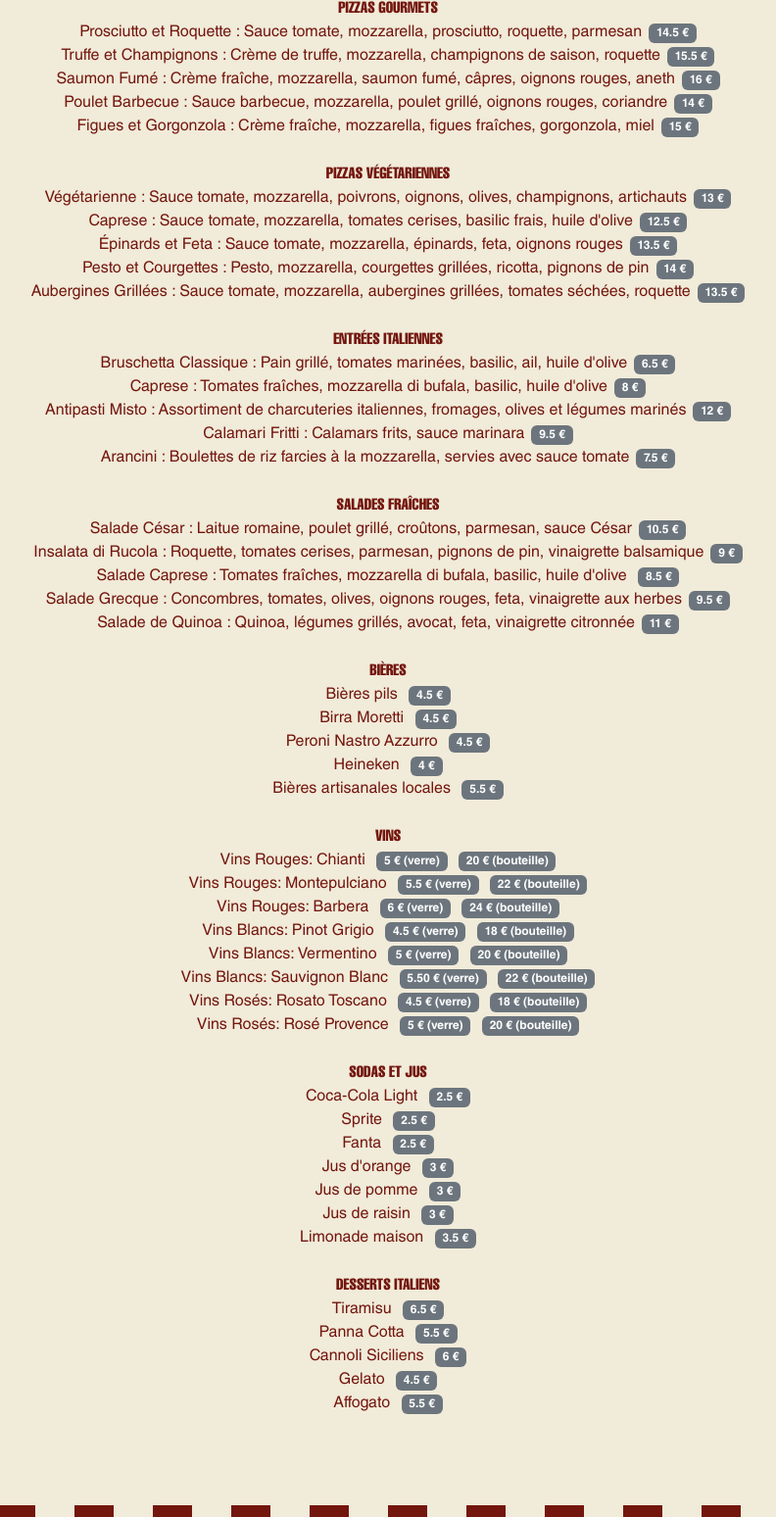
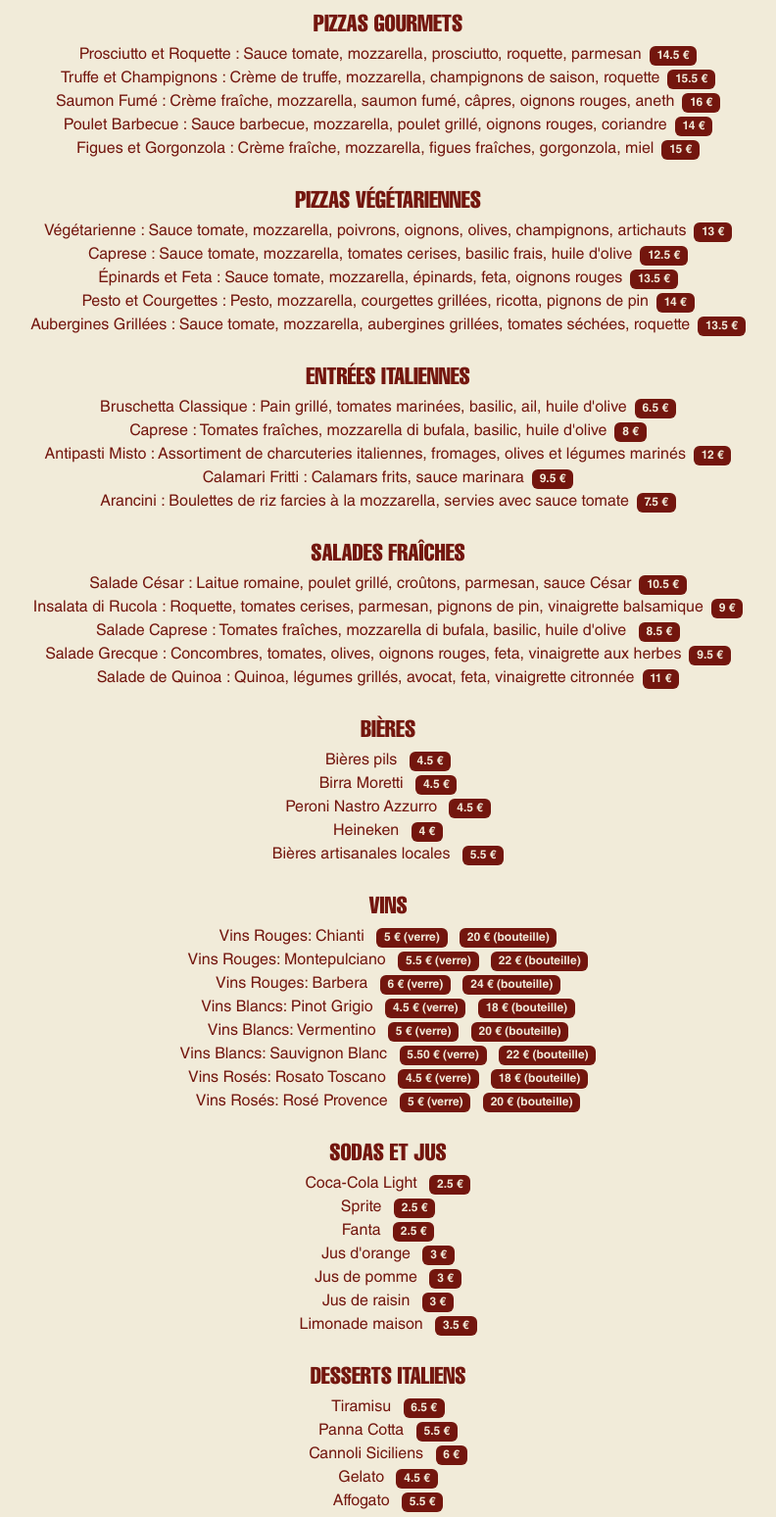
Before and after one commit to Lumar-ux/restaurant-css-framework, a plain HTML site: page menu.html in a window 1280 px wide. Shown: the part 566-2114 px from the top of the page at 98% size, without its empty margins (244-1036 px from the left). Drawn offline with nearby package versions, Linux system fonts and the light colour scheme.

Commit message:
Mobile Responsive v02

```diff
--- a/menu.html
+++ b/menu.html
@@ -8,7 +8,7 @@
     <title>Menu</title>
   </head>
   <body style="background-color: #f1ebd9;">
-  <nav class="navbar navbar-expand-lg"style="background-color: #73160E;">
+    <nav class="navbar navbar-expand-md"style="background-color: #73160E;">
       <section class="container">
         <div class="row m-0 w-100">
           <div class="col mx-0 p-0 d-flex justify-content-between align-items-center">
@@ -43,64 +43,64 @@
             <h1 class="title-menu text-center">MENU</h1>
             <ul class="text-center px-0">
               <li class="title_list text-uppercase pt-0">Pizzas Classiques</li>
-            <li>Margherita : Sauce tomate, mozzarella, basilic frais <span class="badge text-bg-secondary">10.5 €</span></li>
-            <li>Pepperoni : tomate, mozzarella, pepperoni<span class="badge text-bg-secondary">12 €</span></li>
-            <li>Quatre Fromages : Mozzarella, gorgonzola, parmesan, chèvre<span class="badge text-bg-secondary">13 €</span></li>
-            <li>Hawaiian : Sauce tomate, mozzarella, jambon, ananas<span class="badge text-bg-secondary">12.5 €</span></li>
-            <li>Reine : Sauce tomate, mozzarella, jambon, champignons<span class="badge text-bg-secondary">12 €</span></li>
+              <li>Margherita : Sauce tomate, mozzarella, basilic frais <span class="badge ms-2">10.5 €</span></li>
+              <li>Pepperoni : tomate, mozzarella, pepperoni<span class="badge ms-2">12 €</span></li>
+              <li>Quatre Fromages : Mozzarella, gorgonzola, parmesan, chèvre<span class="badge ms-2">13 €</span></li>
+              <li>Hawaiian : Sauce tomate, mozzarella, jambon, ananas<span class="badge ms-2">12.5 €</span></li>
+              <li>Reine : Sauce tomate, mozzarella, jambon, champignons<span class="badge ms-2">12 €</span></li>
               <li class="title_list text-uppercase">Pizzas Gourmets</li>
-            <li>Prosciutto et Roquette : Sauce tomate, mozzarella, prosciutto, roquette, parmesan<span class="badge text-bg-secondary">14.5 €</span></li>
-            <li>Truffe et Champignons : Crème de truffe, mozzarella, champignons de saison, roquette<span class="badge text-bg-secondary">15.5 €</span></li>
-            <li>Saumon Fumé : Crème fraîche, mozzarella, saumon fumé, câpres, oignons rouges, aneth<span class="badge text-bg-secondary">16 €</span></li>
-            <li>Poulet Barbecue : Sauce barbecue, mozzarella, poulet grillé, oignons rouges, coriandre<span class="badge text-bg-secondary">14 €</span></li>
-            <li>Figues et Gorgonzola : Crème fraîche, mozzarella, figues fraîches, gorgonzola, miel<span class="badge text-bg-secondary">15 €</span></li>
+              <li>Prosciutto et Roquette : Sauce tomate, mozzarella, prosciutto, roquette, parmesan<span class="badge ms-2">14.5 €</span></li>
+              <li>Truffe et Champignons : Crème de truffe, mozzarella, champignons de saison, roquette<span class="badge ms-2">15.5 €</span></li>
+              <li>Saumon Fumé : Crème fraîche, mozzarella, saumon fumé, câpres, oignons rouges, aneth<span class="badge ms-2">16 €</span></li>
+              <li>Poulet Barbecue : Sauce barbecue, mozzarella, poulet grillé, oignons rouges, coriandre<span class="badge ms-2">14 €</span></li>
+              <li>Figues et Gorgonzola : Crème fraîche, mozzarella, figues fraîches, gorgonzola, miel<span class="badge ms-2">15 €</span></li>
               <li class="title_list text-uppercase">Pizzas Végétariennes</li>
-            <li>Végétarienne : Sauce tomate, mozzarella, poivrons, oignons, olives, champignons, artichauts<span class="badge text-bg-secondary">13 €</span></li>
-            <li>Caprese : Sauce tomate, mozzarella, tomates cerises, basilic frais, huile d'olive<span class="badge text-bg-secondary">12.5 €</span></li>
-            <li>Épinards et Feta : Sauce tomate, mozzarella, épinards, feta, oignons rouges<span class="badge text-bg-secondary">13.5 €</span></li>
-            <li>Pesto et Courgettes : Pesto, mozzarella, courgettes grillées, ricotta, pignons de pin<span class="badge text-bg-secondary">14 €</span></li>
-            <li>Aubergines Grillées : Sauce tomate, mozzarella, aubergines grillées, tomates séchées, roquette<span class="badge text-bg-secondary">13.5 €</span></li>
+              <li>Végétarienne : Sauce tomate, mozzarella, poivrons, oignons, olives, champignons, artichauts<span class="badge ms-2">13 €</span></li>
+              <li>Caprese : Sauce tomate, mozzarella, tomates cerises, basilic frais, huile d'olive<span class="badge ms-2">12.5 €</span></li>
+              <li>Épinards et Feta : Sauce tomate, mozzarella, épinards, feta, oignons rouges<span class="badge ms-2">13.5 €</span></li>
+              <li>Pesto et Courgettes : Pesto, mozzarella, courgettes grillées, ricotta, pignons de pin<span class="badge ms-2">14 €</span></li>
+              <li>Aubergines Grillées : Sauce tomate, mozzarella, aubergines grillées, tomates séchées, roquette<span class="badge ms-2">13.5 €</span></li>
               <li class="title_list text-uppercase">Entrées Italiennes</li>
-            <li>Bruschetta Classique : Pain grillé, tomates marinées, basilic, ail, huile d'olive<span class="badge text-bg-secondary">6.5 €</span></li>
-            <li>Caprese : Tomates fraîches, mozzarella di bufala, basilic, huile d'olive<span class="badge text-bg-secondary">8 €</span></li>
-            <li>Antipasti Misto : Assortiment de charcuteries italiennes, fromages, olives et légumes marinés<span class="badge text-bg-secondary">12 €</span></li>
-            <li>Calamari Fritti : Calamars frits, sauce marinara<span class="badge text-bg-secondary">9.5 €</span></li>
-            <li>Arancini : Boulettes de riz farcies à la mozzarella, servies avec sauce tomate<span class="badge text-bg-secondary">7.5 €</span></li>
+              <li>Bruschetta Classique : Pain grillé, tomates marinées, basilic, ail, huile d'olive<span class="badge ms-2">6.5 €</span></li>
+              <li>Caprese : Tomates fraîches, mozzarella di bufala, basilic, huile d'olive<span class="badge ms-2">8 €</span></li>
+              <li>Antipasti Misto : Assortiment de charcuteries italiennes, fromages, olives et légumes marinés<span class="badge ms-2">12 €</span></li>
+              <li>Calamari Fritti : Calamars frits, sauce marinara<span class="badge ms-2">9.5 €</span></li>
+              <li>Arancini : Boulettes de riz farcies à la mozzarella, servies avec sauce tomate<span class="badge ms-2">7.5 €</span></li>
               <li class="title_list text-uppercase">Salades Fraîches</li>
-            <li>Salade César : Laitue romaine, poulet grillé, croûtons, parmesan, sauce César<span class="badge text-bg-secondary">10.5 €</span></li>
-            <li>Insalata di Rucola : Roquette, tomates cerises, parmesan, pignons de pin, vinaigrette balsamique<span class="badge text-bg-secondary">9 €</span></li>
-            <li>Salade Caprese : Tomates fraîches, mozzarella di bufala, basilic, huile d'olive <span class="badge text-bg-secondary">8.5 €</span></li>
-            <li>Salade Grecque : Concombres, tomates, olives, oignons rouges, feta, vinaigrette aux herbes<span class="badge text-bg-secondary">9.5 €</span></li>
-            <li>Salade de Quinoa : Quinoa, légumes grillés, avocat, feta, vinaigrette citronnée<span class="badge text-bg-secondary">11 €</span></li>
+              <li>Salade César : Laitue romaine, poulet grillé, croûtons, parmesan, sauce César<span class="badge ms-2">10.5 €</span></li>
+              <li>Insalata di Rucola : Roquette, tomates cerises, parmesan, pignons de pin, vinaigrette balsamique<span class="badge ms-2">9 €</span></li>
+              <li>Salade Caprese : Tomates fraîches, mozzarella di bufala, basilic, huile d'olive <span class="badge ms-2">8.5 €</span></li>
+              <li>Salade Grecque : Concombres, tomates, olives, oignons rouges, feta, vinaigrette aux herbes<span class="badge ms-2">9.5 €</span></li>
+              <li>Salade de Quinoa : Quinoa, légumes grillés, avocat, feta, vinaigrette citronnée<span class="badge ms-2">11 €</span></li>
               <li class="title_list text-uppercase">Bières</li>
-            <li>Bières pils <span class="badge text-bg-secondary">4.5 €</span></li>
-            <li>Birra Moretti <span class="badge text-bg-secondary">4.5 €</span></li>
-            <li>Peroni Nastro Azzurro <span class="badge text-bg-secondary">4.5 €</span></li>
-            <li>Heineken <span class="badge text-bg-secondary">4 €</span></li>
-            <li>Bières artisanales locales <span class="badge text-bg-secondary">5.5 €</span></li>
+              <li>Bières pils <span class="badge ms-2">4.5 €</span></li>
+              <li>Birra Moretti <span class="badge ms-2">4.5 €</span></li>
+              <li>Peroni Nastro Azzurro <span class="badge ms-2">4.5 €</span></li>
+              <li>Heineken <span class="badge ms-2">4 €</span></li>
+              <li>Bières artisanales locales <span class="badge ms-2">5.5 €</span></li>
               <li class="title_list text-uppercase">Vins</li>
-            <li>Vins Rouges: Chianti <span class="badge text-bg-secondary">5 € (verre)</span> <span class="badge text-bg-secondary">20 € (bouteille)</span></li>
-            <li>Vins Rouges: Montepulciano <span class="badge text-bg-secondary">5.5 € (verre)</span> <span class="badge text-bg-secondary">22 € (bouteille)</span></li>
-            <li>Vins Rouges: Barbera <span class="badge text-bg-secondary">6 € (verre)</span> <span class="badge text-bg-secondary">24 € (bouteille)</span></li>
-            <li>Vins Blancs: Pinot Grigio <span class="badge text-bg-secondary">4.5 € (verre)</span> <span class="badge text-bg-secondary">18 € (bouteille)</span></li>
-            <li>Vins Blancs: Vermentino <span class="badge text-bg-secondary">5 € (verre)</span> <span class="badge text-bg-secondary">20 € (bouteille)</span></li>
-            <li>Vins Blancs: Sauvignon Blanc <span class="badge text-bg-secondary">5.50 € (verre)</span> <span class="badge text-bg-secondary">22 € (bouteille)</span></li>
-            <li>Vins Rosés: Rosato Toscano <span class="badge text-bg-secondary">4.5 € (verre)</span> <span class="badge text-bg-secondary">18 € (bouteille)</span></li>
-            <li>Vins Rosés: Rosé Provence <span class="badge text-bg-secondary">5 € (verre)</span> <span class="badge text-bg-secondary">20 € (bouteille)</span></li>
+              <li>Vins Rouges: Chianti <span class="badge ms-2">5 € (verre)</span> <span class="badge ms-2">20 € (bouteille)</span></li>
+              <li>Vins Rouges: Montepulciano <span class="badge ms-2">5.5 € (verre)</span> <span class="badge ms-2">22 € (bouteille)</span></li>
+              <li>Vins Rouges: Barbera <span class="badge ms-2">6 € (verre)</span> <span class="badge ms-2">24 € (bouteille)</span></li>
+              <li>Vins Blancs: Pinot Grigio <span class="badge ms-2">4.5 € (verre)</span> <span class="badge ms-2">18 € (bouteille)</span></li>
+              <li>Vins Blancs: Vermentino <span class="badge ms-2">5 € (verre)</span> <span class="badge ms-2">20 € (bouteille)</span></li>
+              <li>Vins Blancs: Sauvignon Blanc <span class="badge ms-2">5.50 € (verre)</span> <span class="badge ms-2">22 € (bouteille)</span></li>
+              <li>Vins Rosés: Rosato Toscano <span class="badge ms-2">4.5 € (verre)</span> <span class="badge ms-2">18 € (bouteille)</span></li>
+              <li>Vins Rosés: Rosé Provence <span class="badge ms-2">5 € (verre)</span> <span class="badge ms-2">20 € (bouteille)</span></li>
               <li class="title_list text-uppercase">Sodas et Jus</li>
-            <li>Coca-Cola Light <span class="badge text-bg-secondary">2.5 €</span></li>
-            <li>Sprite <span class="badge text-bg-secondary">2.5 €</span></li>
-            <li>Fanta <span class="badge text-bg-secondary">2.5 €</span></li>
-            <li>Jus d'orange <span class="badge text-bg-secondary">3 €</span></li>
-            <li>Jus de pomme <span class="badge text-bg-secondary">3 €</span></li>
-            <li>Jus de raisin <span class="badge text-bg-secondary">3 €</span></li>
-            <li>Limonade maison <span class="badge text-bg-secondary">3.5 €</span></li>
+              <li>Coca-Cola Light <span class="badge ms-2">2.5 €</span></li>
+              <li>Sprite <span class="badge ms-2">2.5 €</span></li>
+              <li>Fanta <span class="badge ms-2">2.5 €</span></li>
+              <li>Jus d'orange <span class="badge ms-2">3 €</span></li>
+              <li>Jus de pomme <span class="badge ms-2">3 €</span></li>
+              <li>Jus de raisin <span class="badge ms-2">3 €</span></li>
+              <li>Limonade maison <span class="badge ms-2">3.5 €</span></li>
               <li class="title_list text-uppercase">Desserts Italiens</li>
-            <li>Tiramisu <span class="badge text-bg-secondary">6.5 €</span></li>
-            <li>Panna Cotta <span class="badge text-bg-secondary">5.5 €</span></li>
-            <li>Cannoli Siciliens <span class="badge text-bg-secondary">6 €</span></li>
-            <li>Gelato <span class="badge text-bg-secondary">4.5 €</span></li>
-            <li>Affogato <span class="badge text-bg-secondary">5.5 €</span></li>
+              <li>Tiramisu <span class="badge ms-2">6.5 €</span></li>
+              <li>Panna Cotta <span class="badge ms-2">5.5 €</span></li>
+              <li>Cannoli Siciliens <span class="badge ms-2">6 €</span></li>
+              <li>Gelato <span class="badge ms-2">4.5 €</span></li>
+              <li>Affogato <span class="badge ms-2">5.5 €</span></li>
 
             </ul>
           </div>
@@ -113,14 +113,12 @@
         <div class="row px-0">
           <div class="col p-0 d-flex flex-md-row flex-column align-items-center">
             <a href="index.html" class="foot-logo-lien my-4 d-inline">
-          <img class="foot-img p-0" src="images/logo_tavola_colo_02_02.svg" alt="Logo_02" width="242px">
+              <img class="foot-img p-0" src="images/logo_tavola_colo_02_02.svg" alt="Logo_02">
             </a>
-        <!-- <div class="col p-0 d-flex flex-md-row flex-column align-items-center"> -->
             <nav class="d-flex align-items-center flex-md-row flex-column w-100">
               <ul class="p-0 mb-0 d-flex flex-md-row flex-column justify-content-between w-100">
                 <li class="d-flex justify-content-between">
                   <a class="title-ouv text-uppercase mb-0 me-4 p-0" href="restaurant.html">Ouverture</a>
-
                   <section class="d-flex flex-column mb-0 me-4">
                     <h2 class="text-uppercase"><br>Vancouver - CA</h2>
                     <p class="text-uppercase mb-0">Lundi - Vendredi <br> 14H - 00H</p>
@@ -136,7 +134,6 @@
                 <li class="text-uppercase"><a class="m-0 p-0" href="#">Sécurité</a></li>
               </ul>
             </nav>
-        <!-- </div> -->
           </div>
         </div>
       </section>
--- a/scss/index.scss
+++ b/scss/index.scss
@@ -40,7 +40,7 @@ body nav .container .row .navbar-nav a {
   color: #f1ebd9;
   font-size: 15px;
 }
-nav .navbar-toggler{
+nav .navbar-toggler {
   color: #f1ebd9;
   border: solid 2px#f1ebd9;
   margin-right: 20px;
@@ -71,10 +71,11 @@ body .main-1 .main-1-para {
 main .img-damier {
   width: 1903px;
 }
-main .main-1 .main-1-logo,main .main-1 .main-1-para{
+main .main-1 .main-1-logo,
+main .main-1 .main-1-para {
   margin-bottom: 24px;
 }
-main .main-1 .main-1-images{
+main .main-1 .main-1-images {
   width: 550px;
 }
 main .main-2 {
@@ -114,28 +115,27 @@ main .main-2 .jumbotron .parag-jumbo p {
 main .main-2 .article-card-1 {
   margin-top: 50px;
 }
-// footer {
-//   height: 195px;
-// }
 footer .row .col nav ul {
   list-style-type: none;
 }
 footer .foot-img {
   margin-right: 145px;
+  width: 242px;
 }
-footer .row .col nav ul li {
-  font-weight: normal;
-  font-size: 13px;
-}
-footer .row .col nav ul li .title-ouv {
+footer .row .col nav ul li a {
   font-weight: bold;
   font-size: 15px;
 }
 footer .foot-1 h2,
-footer .foot-1colo h2 {
+footer .foot-1colo h2{
   font-weight: normal;
   font-size: 15px;
   margin-bottom: 7px;
+}
+footer .foot-1 p,
+footer .foot-1colo p {
+  font-weight: normal;
+  font-size: 12px;
 }
 footer .foot-1colo p,
 footer .foot-1colo h2,
@@ -147,7 +147,9 @@ footer .foot-1 a {
   text-decoration: none;
   font-weight: bold;
 }
-footer .foot-1 a,footer .foot-1 p,footer .foot-1 h2{
+footer .foot-1 a,
+footer .foot-1 p,
+footer .foot-1 h2 {
   color: #73160e;
 }
 main .row .col-10 ul li {
@@ -156,8 +158,8 @@ main .row .col-10 ul li {
 }
 main .row .col-10 ul .title_list {
   font-weight: 600;
-  font-size: 16px;
-  padding-top: 25px;
+  font-size: 24px;
+  margin-top: 24px;
 }
 main .row .col-10 ul li span {
   margin-left: 7px;
@@ -170,6 +172,10 @@ main .title-resto-ca {
   height: 68px;
   color: #73160e;
   margin-bottom: 45px;
+}
+main .main-1 ul li .badge{
+  background-color: #73160e;
+  color: #f1ebd9;
 }
 
 main .carousel-item img {
@@ -218,32 +224,28 @@ body main .container .send img {
       margin-bottom: 0px;
     }
   }
-  main .img-damier {
+  body .img-damier {
     width: 100%;
     height: 80px;
     -o-object-fit: cover;
     object-fit: cover;
     -o-object-position: center;
     object-position: center;
-
   }
-  main .article-card-1 .card-all-1{
+  main .article-card-1 .card-all-1 {
     margin-bottom: 25px;
-  }
-  footer .foot-logo-lien img{
-    width: 50%;
-    margin-right: 0px;
   }
   footer .foot-img {
     margin-right: 0px;
+    width: 200px; //
   }
-  footer .foot-1colo nav ul li{
+  footer .foot-1colo nav ul li:nth-child(2),footer .foot-1 nav ul li:nth-child(2){
     margin-bottom: 24px;
-    &:last-child{
-      margin-bottom: 0px;
-    }
   }
-  main .main-1-images{
+  footer .foot-1colo nav,footer .foot-1 nav{
+    margin-bottom: 24px;
+  }
+  main .main-1-images {
     width: 540px !important;
     height: 400px;
     margin-top: 50px;
@@ -258,8 +260,8 @@ body main .container .send img {
   body .main-1 .main-1-logo {
     margin-bottom: 50px;
   }
-  footer{
-    height: 325px;
-  }
-/*# sourceMappingURL=index.css.map */
+  // footer {
+  //   height: 340px;
+  // }
+  /*# sourceMappingURL=index.css.map */
 }
```
Also changed, not shown: contact.html (+2 -4 lines), galerie.html (+2 -4 lines), index.html (+2 -7 lines), restaurant.html (+13 -15 lines), css/index.css, 1 other file. Lines whose indentation alone changed are shown as unchanged.
